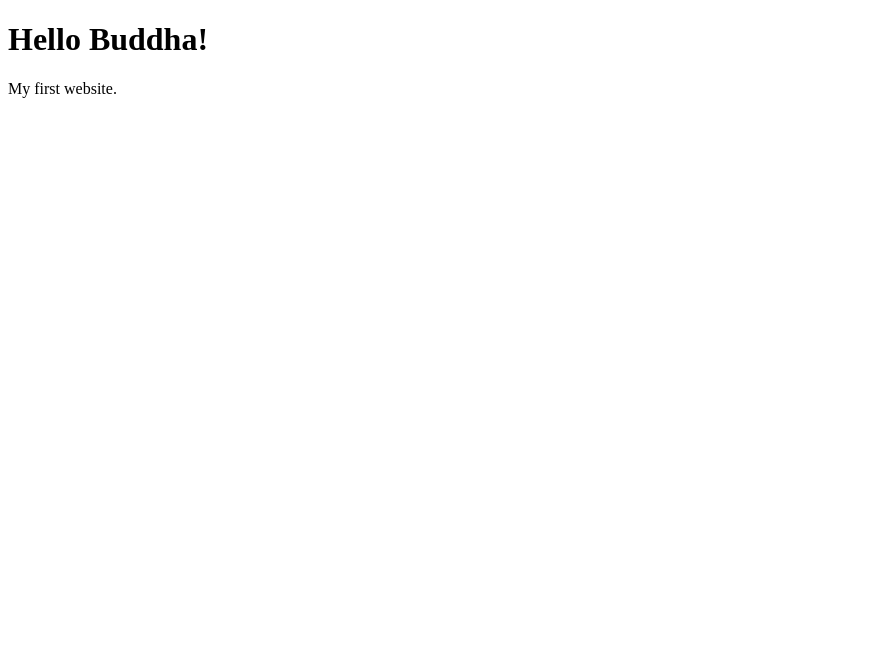
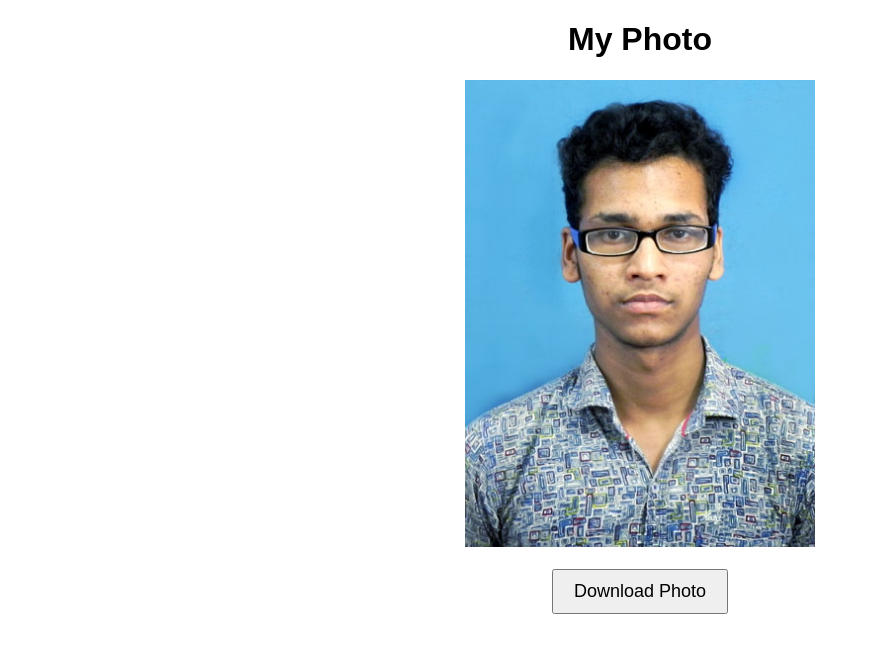
Before and after one commit to Buddha499/Buddha499.github.io, a plain HTML site: page index.html in a window 1280 px wide. Shown: the whole page, without its empty margins (0-870 px from the left). Drawn offline with Linux system fonts and the light colour scheme.

Commit message:
Update title and add photo download feature

```diff
--- a/index.html
+++ b/index.html
@@ -1,10 +1,21 @@
 <!DOCTYPE html>
 <html>
 <head>
-    <title>Buddha Website</title>
+    <title>Buddha Photo Download</title>
 </head>
-<body>
-    <h1>Hello Buddha!</h1>
-    <p>My first website.</p>
+<body style="text-align:center; font-family:Arial;">
+
+    <h1>My Photo</h1>
+
+    <img src="BP.jpg" width="350">
+
+    <br><br>
+
+    <a href="BP.jpg" download>
+        <button style="padding:10px 20px; font-size:18px;">
+            Download Photo
+        </button>
+    </a>
+
 </body>
 </html>
```
